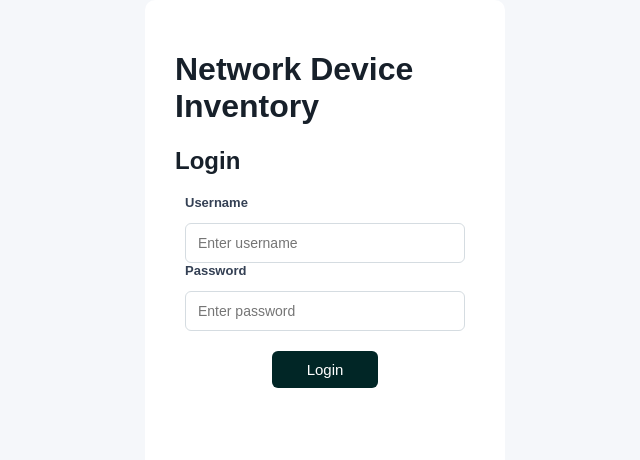
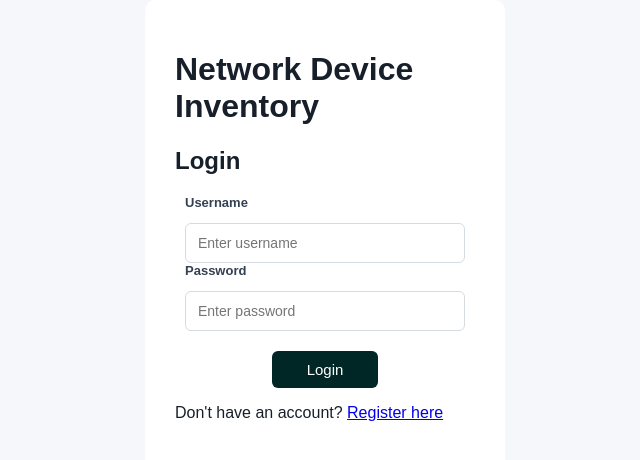
Before and after one commit to PrabodhaRanawaka/NetworkDeviceInventory, a React app in the folder frontend/: page /login in a window 1280 px wide. Shown: the top 460 px of the page, without its empty margins (315-955 px from the left). Built offline with nearby package versions, Linux system fonts and the light colour scheme; the HTML template or start-up script is replaced by a standard one.

Commit message:
Add registration link to login page

```diff
--- a/frontend/src/pages/Login.jsx
+++ b/frontend/src/pages/Login.jsx
@@ -1,5 +1,5 @@
 import { useState } from "react";
-import { useNavigate } from "react-router-dom";
+import { useNavigate, Link } from "react-router-dom";
 import { loginUser } from "../services/authService";
 
 function Login() {
@@ -69,9 +69,13 @@
                     )}
 
                     <button type="submit" className="login-button">
-  Login
+    Login
 </button>
-                </form>
+</form>
+
+<p className="register-link">
+    Don't have an account? <Link to="/register">Register here</Link>
+</p>
             </div>
         </div>
     );
```
